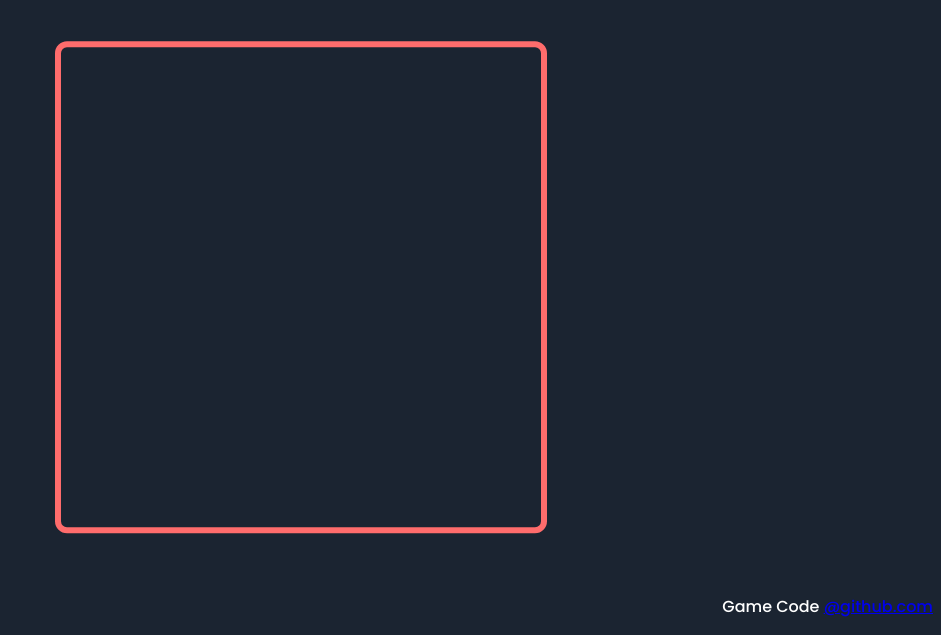
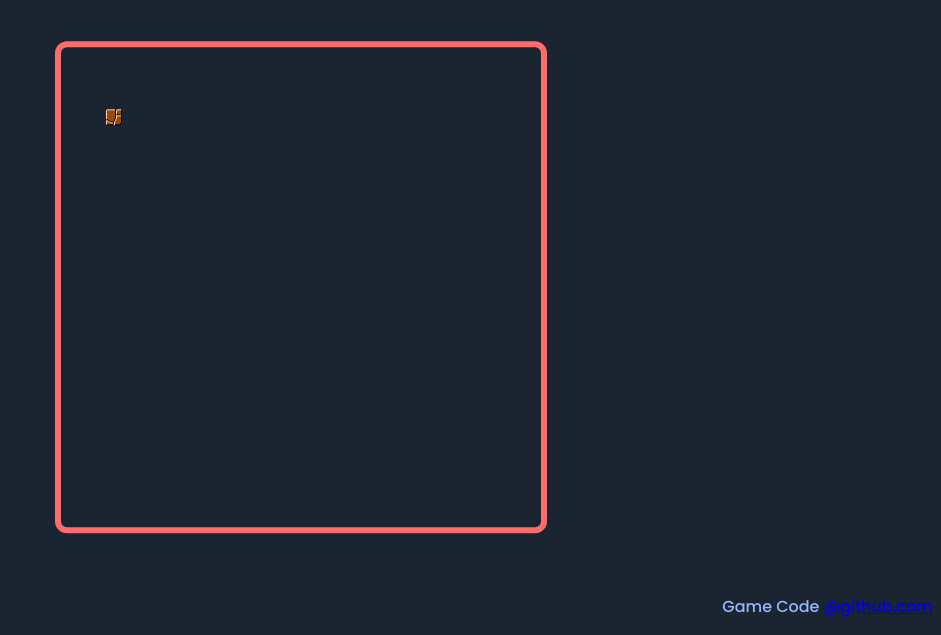
Before and after one commit to cwooz/super-mario_JS, a website: page public/index.html in a window 1280 px wide. Shown: the part 188-823 px from the top of the page, without its empty margins (339-1280 px from the left). Drawn offline with Linux system fonts and the light colour scheme.

Commit message:
spritesheet

```diff
--- a/public/index.html
+++ b/public/index.html
@@ -13,10 +13,9 @@
       font-family: 'Poppins', sans-serif;
     }
     .centered {
-      text-align: center;
-      position: fixed;
       top: 50%;
       left: 50%;
+      position: fixed;
       transform: translate(-50%, -50%);
     }
     #title {
@@ -28,6 +27,7 @@
       color: #45ffa5;
     }
     #titleBox {
+      text-align: center;
       margin-bottom: 60px;
     }
     #gameScreen {
@@ -35,6 +35,7 @@
       border: #ff6c6c solid 6px;
     }
     footer {
+      color: #93b9ff;
       text-align: right;
       margin-top: 97.8vh;
     }
--- a/public/js/main.js
+++ b/public/js/main.js
@@ -0,0 +1,69 @@
+function loadImage(url) {
+  return new Promise(resolve => {
+    const image = new Image();
+    image.addEventListener('load', () => {
+      resolve(image);
+    });
+    image.src = url;
+  });
+}
+
+class SpriteSheet {
+  constructor(image, width, height) {
+    this.image = image;
+    this.width = width;
+    this.height = height;
+    this.tiles = new Map();
+  }
+
+  define(name, x, y) {
+    const buffer = document.createElement('canvas');
+    buffer.width = this.width;
+    buffer.height = this.height;
+    buffer
+      .getContext('2d')
+      .drawImage(
+        this.image,
+        x * this.width,
+        y * this.height,
+        this.width,
+        this.height,
+        0,
+        0,
+        this.width,
+        this.height
+      );
+    this.tiles.set(name, buffer);
+  }
+
+  draw(name, context, x, y) {
+    const buffer = this.tiles.get(name);
+    context.drawImage(buffer, x, y);
+  }
+}
+
+const canvas = document.getElementById('gameScreen');
+const context = canvas.getContext('2d');
+
+// context.fillRect(10, 10, 50, 50);
+// loadImage('./img/tiles.png')
+//   .then(image => {
+//     context.drawImage(image, 0, 0, 16, 16, 32, 32, 16, 16);
+//   });
+
+
+loadImage('./img/tiles.png')
+  .then(image => {
+    const sprites = new SpriteSheet(image, 16, 16);
+    sprites.define('ground', 0, 0);
+    sprites.draw('ground', context, 45, 62);
+
+
+  });
+
+
+
+  // -------------------------------
+  // STOPED - @14:00 EP1
+  // https://www.youtube.com/playlist?list=PLS8HfBXv9ZWWe8zXrViYbIM2Hhylx8DZx
+  // -------------------------------
```
Also changed, not shown: public/img/tiles.png (added).
